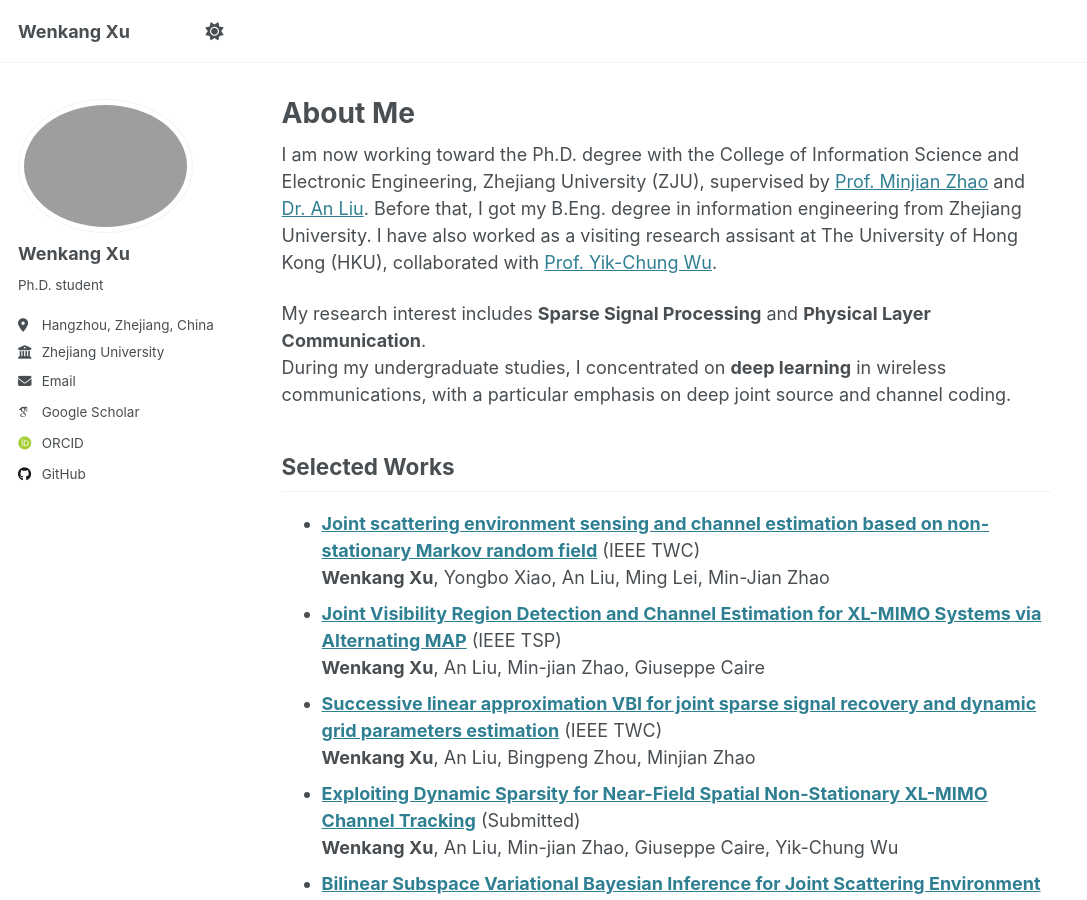
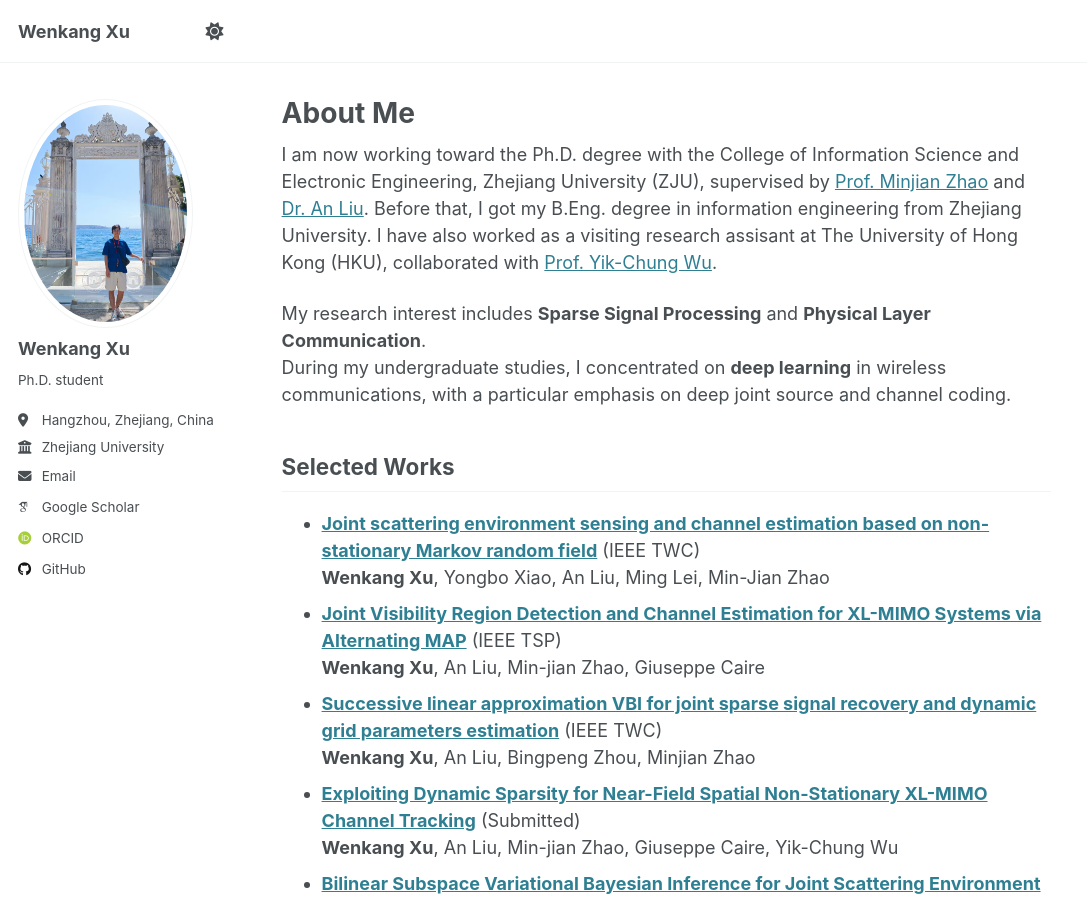
Before and after one commit to ZJU-XWK/ZJU-XWK.github.io, a Jekyll site: the page built from _pages/about.md, in a window 1280 px wide and 900 px high. Shown: the whole window, without its empty margins (0-1087 px from the left). Built offline with Jekyll 4.4.1, drawn with Linux system fonts in a browser that asks for light colours; some web fonts are replaced.

Commit message:
Update _config.yml

```diff
--- a/_config.yml
+++ b/_config.yml
@@ -22,7 +22,7 @@ repository               : "https://github.com/ZJU-XWK/ZJU-XWK.github.io"
 #               Additional customization can be done by editing /_includes/author-profile.html
 author:
   # Biographic information
-  avatar           : "swiz.jpg" #"android-chrome-512x512.png"
+  avatar           : "istanbul.jpg" #"android-chrome-512x512.png"
   name             : "Wenkang Xu"
   pronouns         : # example: "she/her"
   bio              : "Ph.D. student"
```
